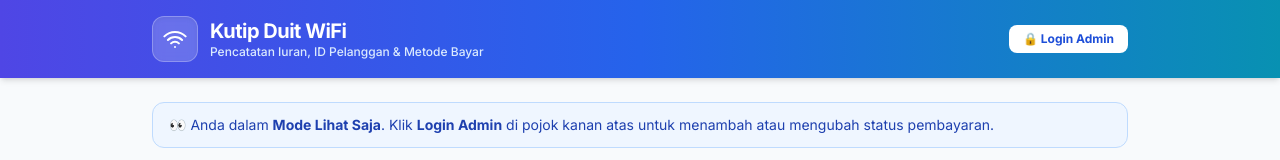
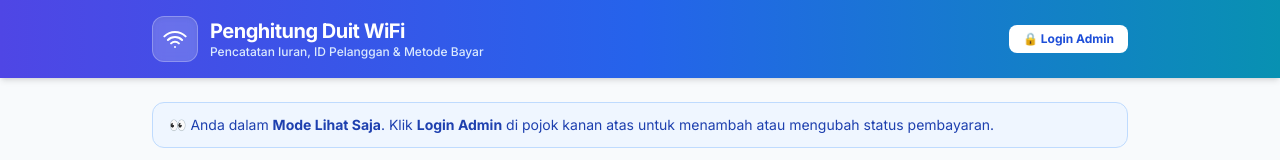
Before and after one commit to DICKICSPER/kutipwifi, a plain HTML site: page index.html in a window 1280 px wide. Shown: the top 160 px of the page. Drawn offline with nearby package versions, Linux system fonts and the light colour scheme; no server answers.

Commit message:
Update index.html

```diff
--- a/index.html
+++ b/index.html
@@ -22,7 +22,7 @@
           </svg>
         </div>
         <div>
-          <h1 class="text-xl font-bold tracking-tight leading-tight">Kutip Duit WiFi</h1>
+          <h1 class="text-xl font-bold tracking-tight leading-tight">Penghitung Duit WiFi</h1>
           <p class="text-xs text-blue-100 font-medium">Pencatatan Iuran, ID Pelanggan & Metode Bayar</p>
         </div>
       </div>
```
